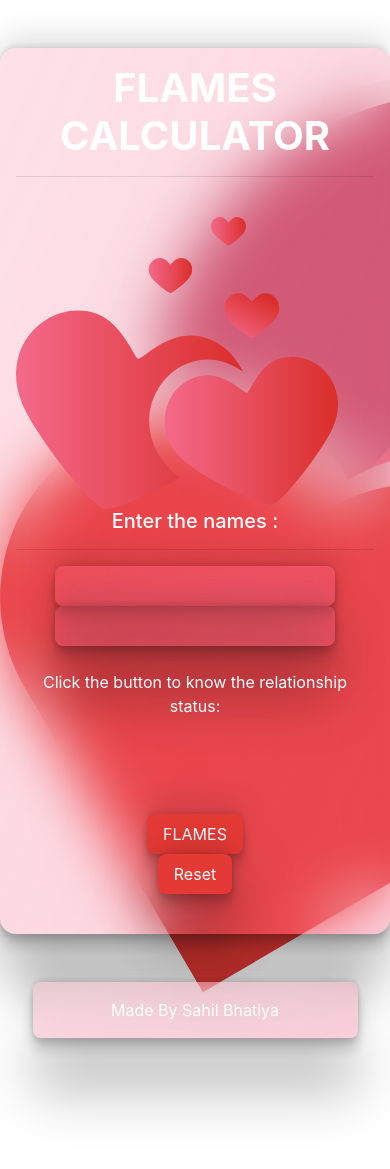
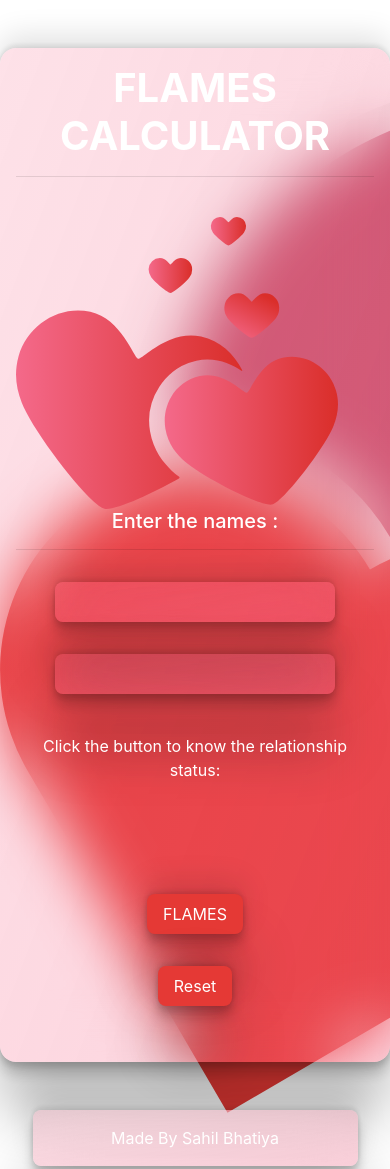
Before and after one commit to SahilBhatiya/Flames, a plain HTML site: page index.html in a window 390 px wide. Shown: the top 1169 px of the page. Before the commit the page ends 1054 px from the top, so only its background shows below. Drawn offline with Linux system fonts and the light colour scheme; no server answers.

Commit message:
FIx Mobile View

```diff
--- a/index.html
+++ b/index.html
@@ -79,10 +79,10 @@
                     </div>
                     <div class="row">
                         <div class="col">
-                            <input name="name" onkeyup="check(this)" type="text" class="Glass-Effect Border-8 Dark-Shadow" id="yname" />
+                            <input name="name" onkeyup="check(this)" type="text" class="Glass-Effect Border-8 Dark-Shadow my-3 my-md-0" id="yname" />
                         </div>
                         <div class="col">
-                            <input name="name1" onkeyup="check(this)" type="text" class="Glass-Effect Border-8 Dark-Shadow" id="pname" />
+                            <input name="name1" onkeyup="check(this)" type="text" class="Glass-Effect Border-8 Dark-Shadow my-3 my-md-0" id="pname" />
                         </div>
                     </div>
                     <div class="row mt-4">
@@ -101,13 +101,13 @@
                 <div class="col-5">
                     <div class="row">
                         <div class="col text-center">
-                            <button name="calculate" type="button" onclick="calc()" class="Border-8 Dark-Shadow" id="CalcBtn">
+                            <button name="calculate" type="button" onclick="calc()" class="Border-8 Dark-Shadow my-3 my-md-0" id="CalcBtn">
 							FLAMES
 						</button>
                         </div>
 
                         <div class="col text-center">
-                            <button type="reset" onclick="clear_all()" class="Border-8 Dark-Shadow">
+                            <button type="reset" onclick="clear_all()" class="Border-8 Dark-Shadow my-3 my-md-0">
 							Reset
 						</button>
                         </div>
```
